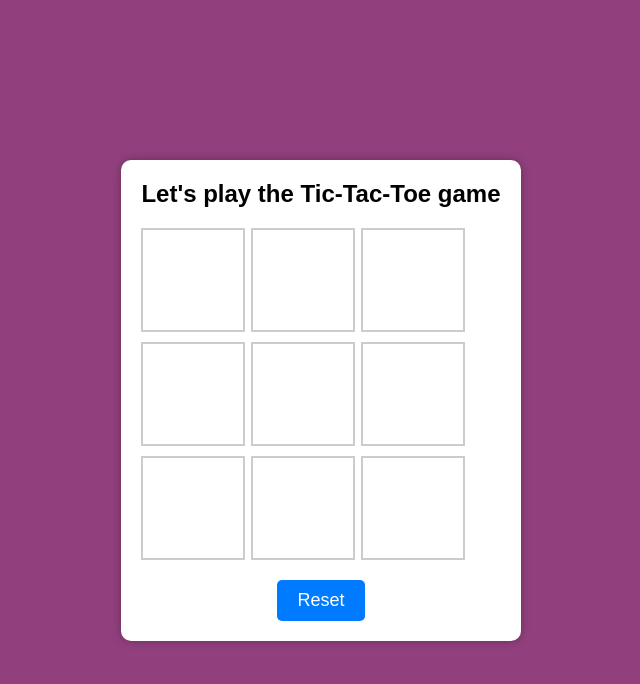
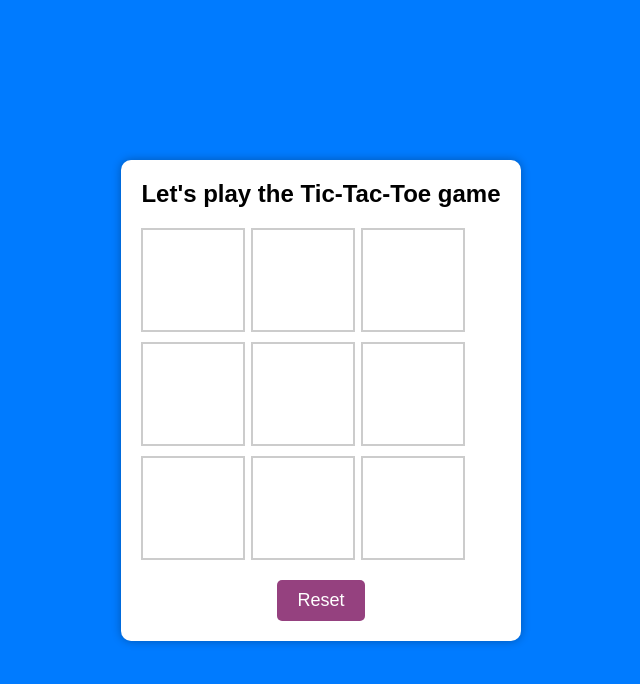
Before and after one commit to 4easycomputing/Tic-Tac-Toe-game, a plain HTML site: page index.html in a window 1280 px wide. Shown: the whole page, without its empty margins (319-959 px from the left). Drawn offline with Linux system fonts and the light colour scheme.

Commit message:
Update style.css

```diff
--- a/style.css
+++ b/style.css
@@ -1,6 +1,6 @@
 body {
     font-family: Arial, sans-serif;
-    background-color: #91407D;
+    background-color: #007bff;
     margin: 0;
     padding: 0;
     display: flex;
@@ -60,7 +60,7 @@ h1 {
 }
 
 .button {
-    background-color: #007bff;
+    background-color: #95417F;
     color: white;
     border: none;
     padding: 10px 20px;
@@ -71,7 +71,7 @@ h1 {
 }
 
 .button:hover {
-    background-color: #0056b3;
+    background-color: #EA5293;
 }
 
 .button:disabled {
```
